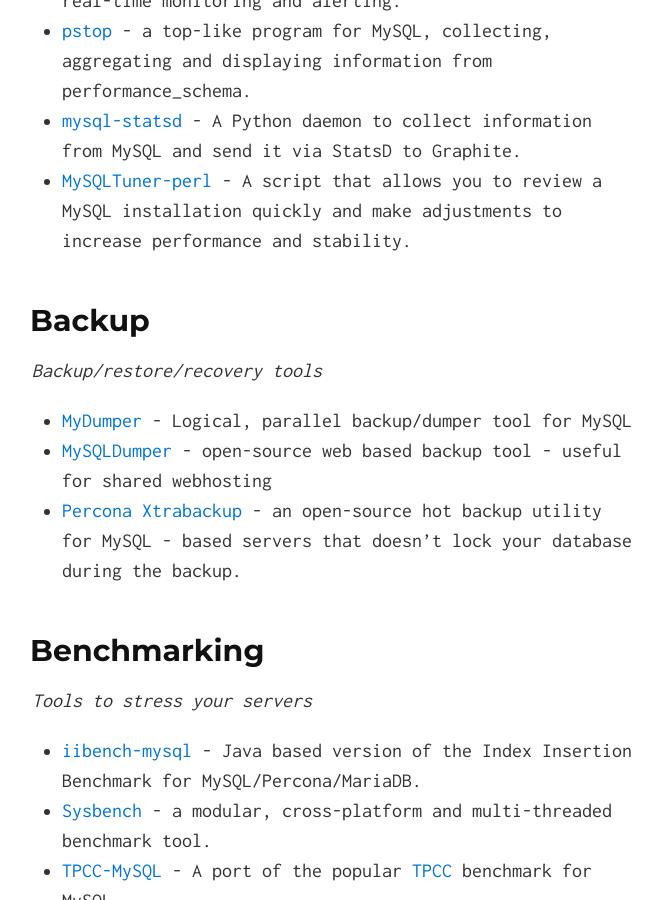
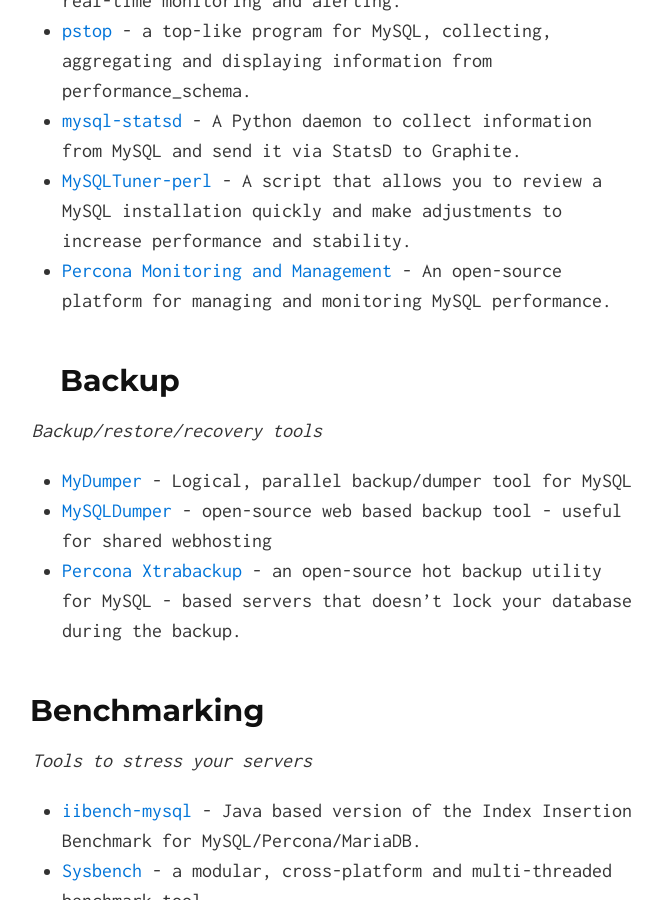
Before and after one commit to shlomi-noach/awesome-mysql, a Jekyll site: the page built from index.md, in a window 1280 px wide and 900 px high, scrolled down 1434 px. Shown: the whole window, without its empty margins (308-970 px from the left). Built offline with Jekyll 4.4.1, drawn with Linux system fonts in a browser that asks for light colours; some of the changed text lies outside the part shown.

Commit message:
Adding Percona monitoring and management under GUI and Analysis categories

```diff
--- a/index.md
+++ b/index.md
@@ -43,7 +43,7 @@
 - [pstop](https://github.com/sjmudd/ps-top) - a top-like program for MySQL, collecting, aggregating and displaying information from performance_schema.
 - [mysql-statsd](https://github.com/db-art/mysql-statsd) - A Python daemon to collect information from MySQL and send it via StatsD to Graphite.
 - [MySQLTuner-perl](http://mysqltuner.com) - A script that allows you to review a MySQL installation quickly and make adjustments to increase performance and stability.
-
+- [Percona Monitoring and Management](https://www.percona.com/doc/percona-monitoring-and-management/index.html) -  An open-source platform for managing and monitoring MySQL performance.
 ## Backup
 
 *Backup/restore/recovery tools*
@@ -118,6 +118,7 @@
 - [SequelPro](https://github.com/sequelpro/sequelpro) - a Mac database management application for working with MySQL databases.
 - [mycli](https://github.com/dbcli/mycli) - A Terminal Client for MySQL with AutoCompletion and Syntax Highlighting.
 - [SQLyog Community edition](https://github.com/webyog/sqlyog-community/wiki/Downloads) - SQLyog Community edition. For Windows, works fine under wine in Mac and Linux
+- [Percona Monitoring and Management](https://www.percona.com/doc/percona-monitoring-and-management/index.html) -  An open-source platform for managing and monitoring MySQL performance.
 
 
 ## HA
```
